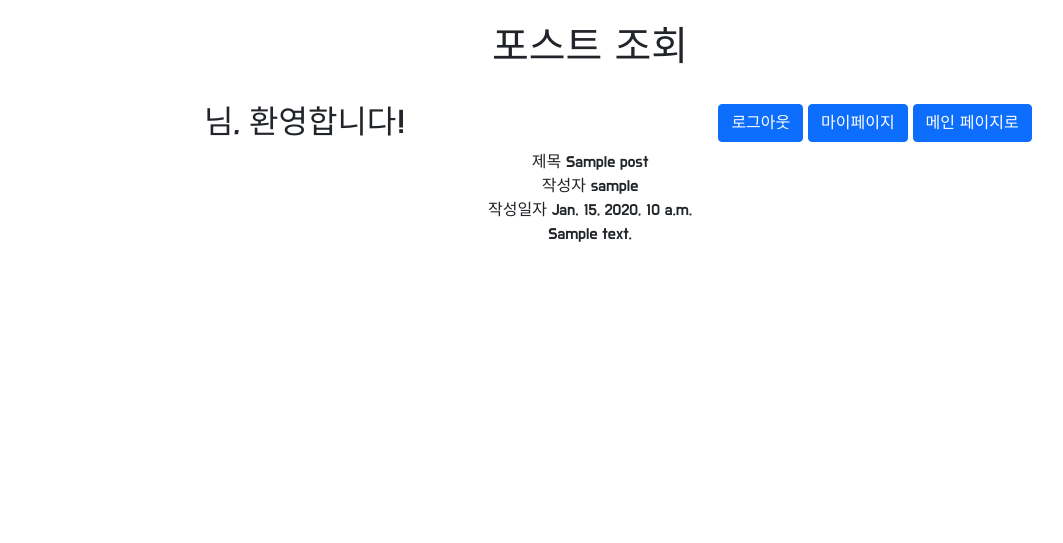
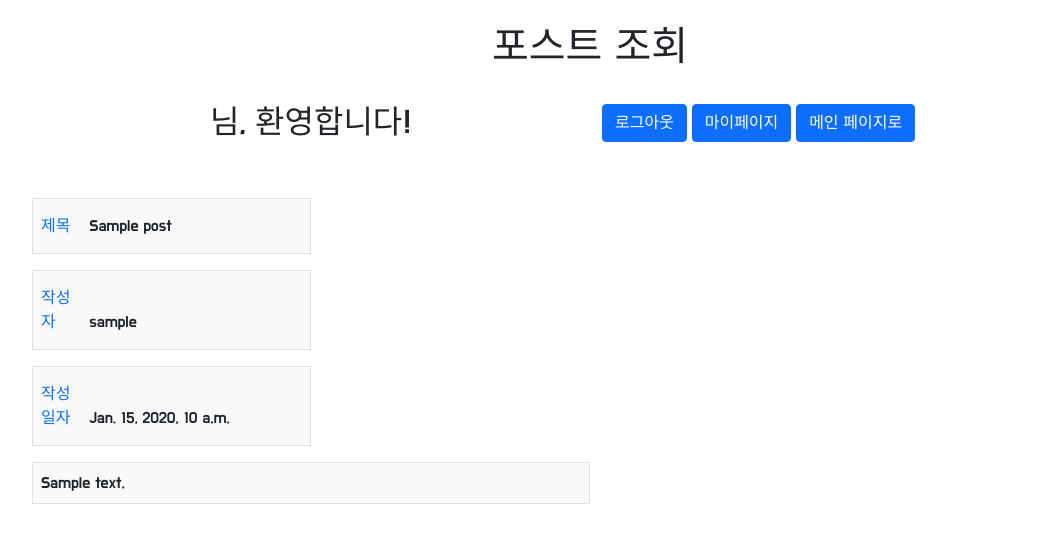
Before and after one commit to earthyoung/django-website, a Django app: template bulletin/bulletin/bulletinapp/templates/bulletinapp/post_content.html in a window 1280 px wide. Shown: the top 543 px of the page, without its empty margins (50-1113 px from the left). Run offline with Django 3.2, Linux system fonts and the light colour scheme; the template is opened without the code that fills it: most values are stand-ins (such as "Sample title", 1, 10 or a date in 2020); some libraries are stand-ins or nearby versions.

Commit message:
Update post_content.html

```diff
--- a/bulletin/bulletin/bulletinapp/templates/bulletinapp/post_content.html
+++ b/bulletin/bulletin/bulletinapp/templates/bulletinapp/post_content.html
@@ -8,27 +8,44 @@
     <title>Webpage:post</title>
     <style>
         @import url('https://fonts.googleapis.com/css2?family=Do+Hyeon&display=swap');
-        body{font-family:'Do Hyeon',sans-serif; text-align:center}
-        #users{display:inline-block ; color:var(--mainColor)}
+        body{font-family:'Do Hyeon',sans-serif;}
+        h1, h2{text-align:center}
+        .user{display:inline-block ; color:var(--mainColor)}
+        .d-grid gap-3{display:flex ; justify-content:center ; align-items:center ; box-align:center}
     </style>
 </head>
-<body>
+<body class="container">
     <br><header><h1>포스트 조회</h1></header><br>
     <div class="container">
         <div class="row">
-            <div class="col-md"><h2><div id="users">{{ user.username }}</div>님, 환영합니다!</h2></div>
+            <div class="col-md"><h2><div class="user">{{ user.username }}</div>님, 환영합니다!</h2></div>
             <div class="col-md">
                 <button type="button" class="btn btn-primary" onclick="location.href='http://127.0.0.1:8000/logout'">로그아웃</button>
                 <button type="button" class="btn btn-primary" onclick="location.href='http://127.0.0.1:8000/my_page'">마이페이지</button>
                 <button type="button" class="btn btn-primary" onclick="location.href='http://127.0.0.1:8000/'">메인 페이지로</button>
+                {% if is_writer %}
+                    <button type="button" class="btn btn-success" onclick="location.href='http://127.0.0.1:8000/update/{{ post.id }}'">글 수정하기</button>
+                    <button type="button" class="btn btn-danger" onclick="location.href='http://127.0.0.1:8000/delete/{{ post.id }}'">글 삭제하기</button>
+                {% endif %}
             </div>
         </div>
-    </div>
-    <div>
-        <div>제목 {{ post.title }}</div>
-        <div>작성자 {{post.writer.username }}</div>
-        <div>작성일자 {{post.date }}</div>
-        <div>{{ post.content }}</div>
+    </div><br><br>
+    <div class="d-grid gap-3">
+        <div class="w-25 p-2 bg-light border">
+            <label class="col-sm-2 col-form-label"><div class="user">제목</div></label>
+            {{ post.title }}
+        </div>
+        <div class="w-25 p-2 bg-light border">
+            <label class="col-sm-2 col-form-label"><div class="user">작성자</div></label>
+            {{ post.writer.username }}
+        </div>
+        <div class="w-25 p-2 bg-light border">
+            <label class="col-sm-2 col-form-label"><div class="user">작성일자</div></label>
+            {{ post.date }}
+        </div>
+        <div class="w-50 p-2 bg-light border">
+            {{ post.content|linebreaksbr }}
+        </div>
     </div>
 </body>
 </html>
```
